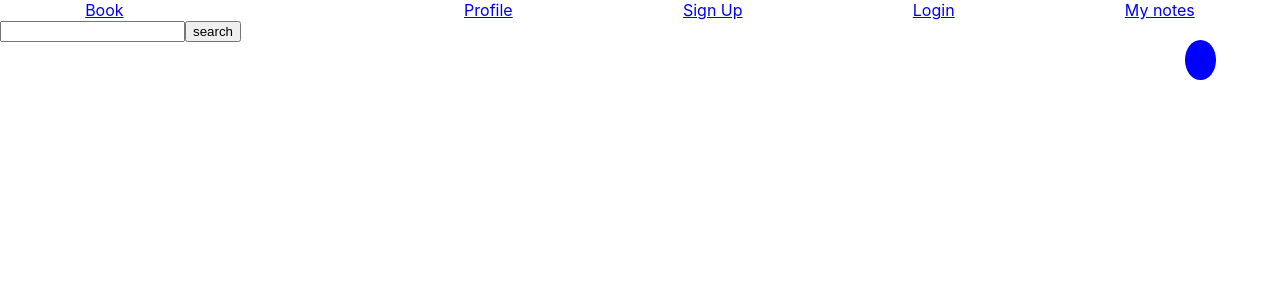
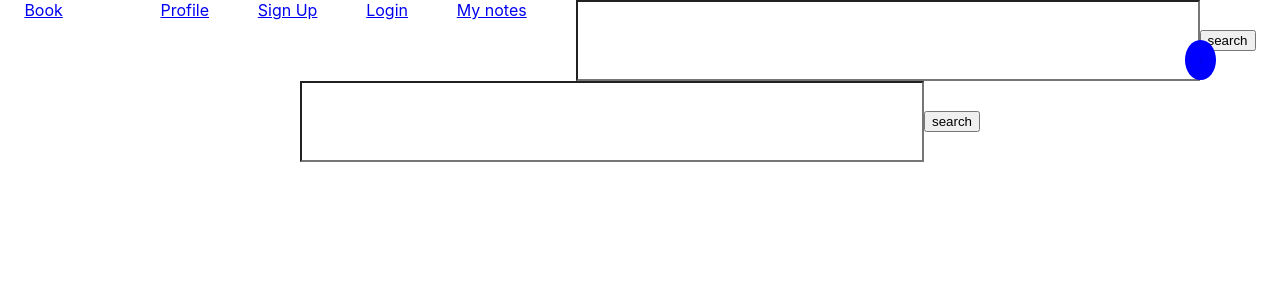
Before and after one commit to joeelo/Book-ends, a React (Create React App) app in the folder bookends-frontend/: page /books in a window 1280 px wide. Shown: the top 300 px of the page. Built offline with nearby package versions, Linux system fonts and the light colour scheme.

Commit message:
introduction of styled components, app now has searchterm in state to pass down to new component BookContainer

```diff
--- a/bookends-frontend/package.json
+++ b/bookends-frontend/package.json
@@ -8,7 +8,8 @@
     "react-dom": "^16.8.6",
     "react-router": "^5.0.1",
     "react-router-dom": "^5.0.1",
-    "react-scripts": "3.0.1"
+    "react-scripts": "3.0.1",
+    "styled-components": "^4.3.2"
   },
   "scripts": {
     "start": "react-scripts start",
--- a/bookends-frontend/src/App.js
+++ b/bookends-frontend/src/App.js
@@ -1,8 +1,11 @@
 import React, {Fragment, Component} from 'react';
 import { Route, Switch} from "react-router-dom";
 import './App.css';
+import { injectGlobal, createGlobalStyle } from "styled-components";
 import BookSearchForm from "./book/BookSearchForm";
+import BookContainer from "./book/BookContainer";
 import BookDetails from './book/BookDetails';
+import UserBookList from "./book/UserBookList"
 import ReviewPage from "./review/ReviewPage";
 import Profile from "./profile/ProfileInfo";
 import NavBar from "./nav/NavBar";
@@ -13,6 +16,17 @@ import NoteForm from "./notes/NoteForm";
 import UserNotes from "./notes/UserNotes";
 import NoteEditForm from './notes/NoteEditForm';
 import NoteView from "./notes/NoteView";
+
+const GlobalStyle = createGlobalStyle`
+  body {
+    height: 100vh;
+    width: 100vw;
+    margin: 0;
+    padding: 0;
+    background: rgb(2,0,41);
+    background: linear-gradient(135deg, rgba(2,0,41,0.9836309523809523) 0%, rgba(9,121,95,1) 13%, rgba(0,212,255,1) 100%);
+  }
+`
 
 
 class App extends Component {
@@ -26,6 +40,7 @@ class App extends Component {
   // }
 
   state = {
+    searchTerm: "",
     user: {
       id: "5d656a91ea12f507b1013a41",
       name: "Joe Lorenzo",
@@ -34,7 +49,11 @@ class App extends Component {
     }
   }
 
-
+  updateSearchTerm = (term) => {
+    this.setState({
+      searchTerm: term
+    })
+  }
 
   loginUser = async (userInfo) => {
     try {
@@ -51,21 +70,24 @@ class App extends Component {
   }
 
   render() {
-
+    console.log(this.state.searchTerm);
     return (
 
       <Fragment>
 
         <div className="App">
-          <NavBar user={this.state.user}/>
+          {/* <GlobalStyle /> */}
+          <NavBar user={this.state.user} updateSearchTerm={this.updateSearchTerm}/>
           <NoteButton />
         </div>
 
         <Switch>
           <Route exact path="/profile" render={() => <Profile user={this.state.user}/>} />
+          <Route exact path="/books" render={ (props) => <BookSearchForm updateSearchTerm={this.updateSearchTerm}/>} />
+          <Route path="/books/view" render={(props) => <BookContainer searchTerm={this.state.searchTerm}/>}/>
+          <Route exact path="/book/:id" render={ (props) => <BookDetails user={this.state.user} props={props}/>}/>
           <Route path="/book/:id/reviews" component={ReviewPage} />
-          <Route path="/book/:id" render={ (props) => <BookDetails user={this.state.user} props={props}/>}/>
-          <Route exact path="/books" component={BookSearchForm} />
+          <Route exact path="/review/list/:username" render={() => <UserBookList />}/>
           <Route exact path="/sign-up" render={() => <NewUserForm loginUser={this.loginUser} />} />
           <Route exact path="/login" render={() => <LoginForm loginUser={this.loginUser}/>}/>
           <Route exact path="/note" render={(props) => <NoteForm user={this.state.user}/>}/>
--- /dev/null
+++ b/bookends-frontend/src/book/BookContainer.js
@@ -0,0 +1,19 @@
+import React, { Component } from 'react'
+
+class BookContainer extends Component {
+
+    state = {
+        books: []
+    }
+
+    render() {
+        console.log(this.props);
+        return (
+            <div>
+                working
+            </div>
+        )
+    }
+}
+
+export default BookContainer
--- a/bookends-frontend/src/book/BookSearchForm.js
+++ b/bookends-frontend/src/book/BookSearchForm.js
@@ -1,7 +1,25 @@
 import React, { Component } from 'react';
 import BookThumbnail from "./BookThumbnail";
+import styled from "styled-components";
+import { withRouter } from "react-router-dom";
 
-export default class BookSearchForm extends Component {
+
+const FormContainer = styled.form`
+    margin: 0 auto;
+    text-align: center;
+    display: flex;
+    justify-content: center;
+    align-items: center;
+`
+
+const SearchBar = styled.input`
+    padding: 20px 100px;
+    background: transparent;
+    font-size: 2em;
+    border: 0 0 5px 0;
+`
+
+class BookSearchForm extends Component {
 
     state = {
         title: "",
@@ -17,6 +35,8 @@ export default class BookSearchForm extends Component {
     handleSubmit = (event) => {
         event.preventDefault();
         this.fetchBooks();
+        this.props.updateSearchTerm(this.state.title);
+        this.props.history.push("/books/view");
     }
 
     fetchBooks = async () => {
@@ -47,15 +67,16 @@ export default class BookSearchForm extends Component {
     }
 
     render() {
-
         return (
             <div>
-                <form onSubmit={this.handleSubmit}>
-                    <input name="title" value={this.state.title} onChange={this.handleChange} />
+                <FormContainer onSubmit={this.handleSubmit}>
+                    <SearchBar name="title" value={this.state.title} onChange={this.handleChange} />
                     <button> search </button>
-                </form>
-                {this.renderBooks()}
+                </FormContainer>
+                {/* {this.renderBooks()} */}
             </div>
         )
     }
 }
+
+export default withRouter(BookSearchForm);
--- /dev/null
+++ b/bookends-frontend/src/book/UserBookList.js
@@ -0,0 +1,14 @@
+import React, { Component } from 'react'
+
+class UserBookList extends Component {
+    render() {
+        console.log(this.props);
+        return (
+            <div>
+                Working
+            </div>
+        )
+    }
+}
+
+export default UserBookList
--- a/bookends-frontend/src/nav/NavBar.js
+++ b/bookends-frontend/src/nav/NavBar.js
@@ -1,5 +1,6 @@
 import React, { Component } from 'react';
 import { Link } from "react-router-dom";
+import BookSearchFrom from "../book/BookSearchForm";
 
 
 export default class NavBar extends Component {
@@ -17,6 +18,7 @@ export default class NavBar extends Component {
                 <Link to="/sign-up"> Sign Up </Link>
                 <Link to="/login"> Login </Link>
                 <Link to={`/notes/${user.userName}`}> My notes </Link>
+                <BookSearchFrom updateSearchTerm={this.props.updateSearchTerm}/>
             </div>
         )
     }
--- a/bookends-frontend/src/notes/NoteEditForm.js
+++ b/bookends-frontend/src/notes/NoteEditForm.js
@@ -47,7 +47,7 @@ class NoteEditForm extends Component {
 
                     <input name="noteTitle" value={this.state.noteTitle} onChange={this.changeHandler} placeholder="Title..."/> <br/>
                     <input name="noteContent" value={this.state.noteContent} onChange={this.changeHandler} placeholder="make your note!"/> <br/>
-                    <button> Post Note </button>
+                    <button> Done editing </button>
 
                 </form>
 
--- a/bookends-frontend/src/notes/NoteView.js
+++ b/bookends-frontend/src/notes/NoteView.js
@@ -31,7 +31,10 @@ class NoteView extends Component {
 
         return (
             <div>
-                Working
+
+                <h2> {note.title} </h2>
+                <p> {note.content} </p>
+
                 <Link to={{
                     pathname: `/notes/${note._id}/edit`,
                     state: {noteTitle: note.title, noteContent: note.content}
```
Also changed, not shown: 1 other file (tests, documents, lock files or other folders).
